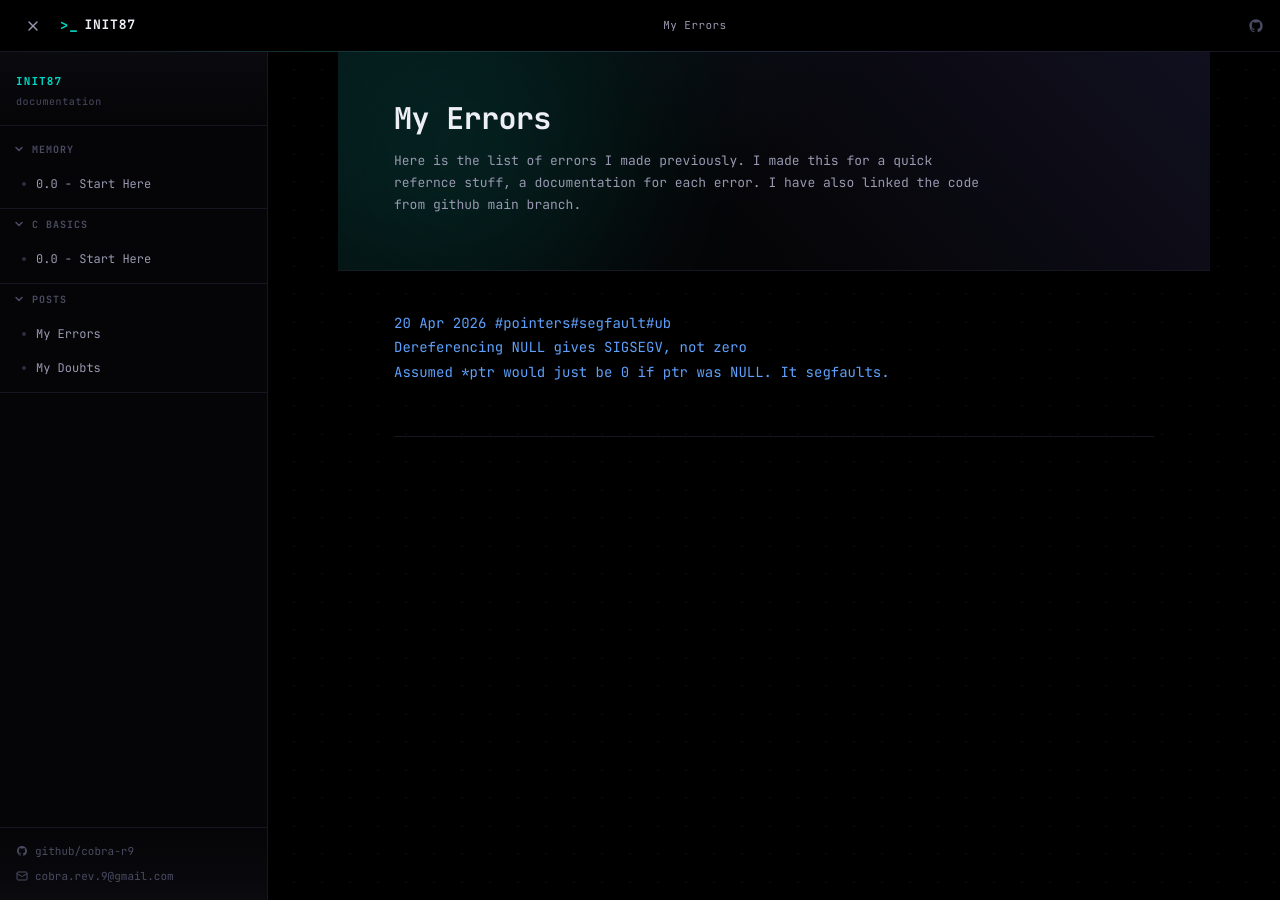
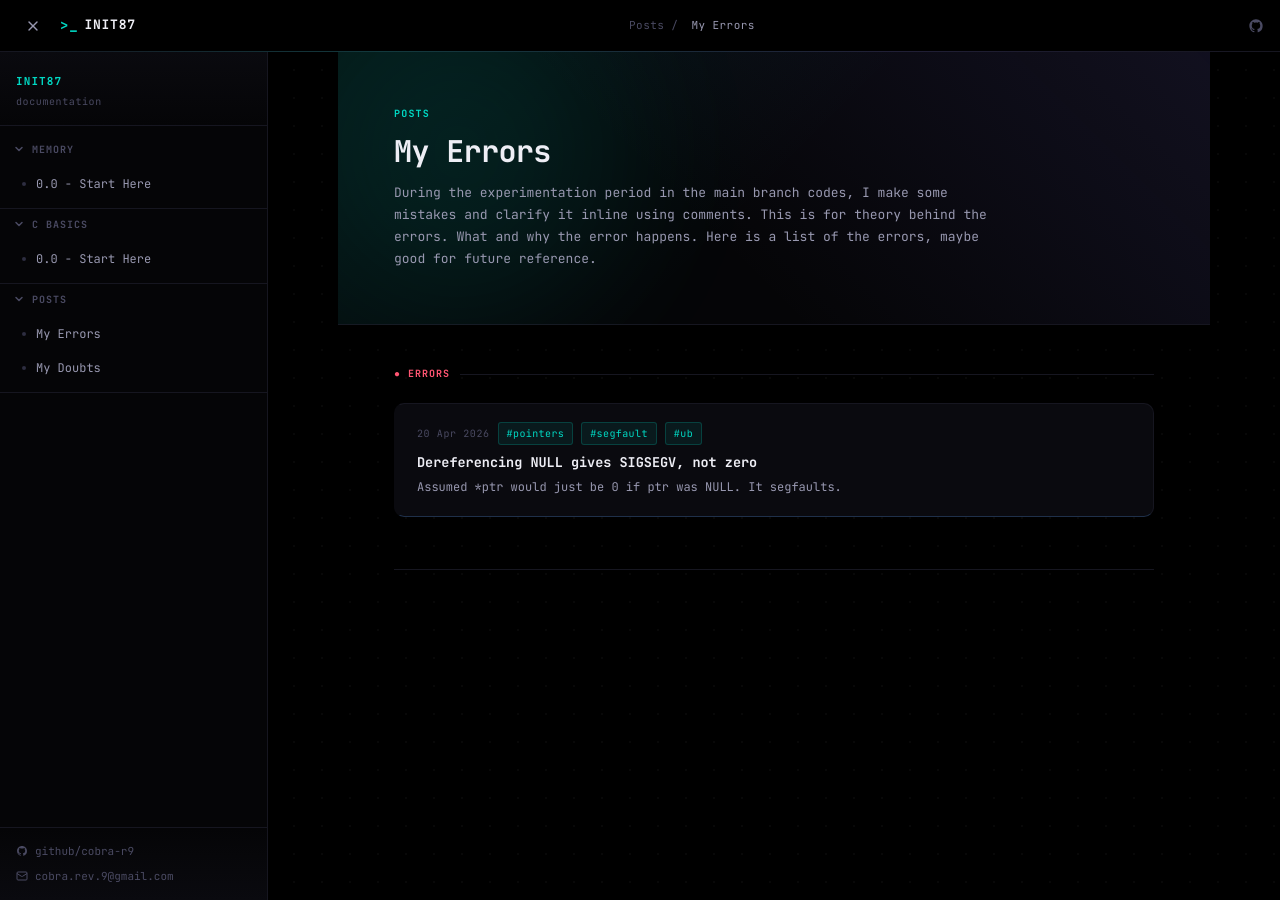
Before and after one commit to cobra-r9/Init87, a Jekyll site: the page built from errors.html, in a window 1280 px wide and 900 px high. Built offline with Jekyll 4.4.1, drawn with Linux system fonts in a browser that asks for light colours.

Commit message:
action: mov; theme; branch: web

```diff
--- a/errors.html
+++ b/errors.html
@@ -1,10 +1,101 @@
 ---
 layout: default
 title: My Errors
-description: "Here is the list of errors I made previously. I made this for a quick refernce stuff, a documentation for each error. I have also linked the code from github main branch. "
+description: "During the experimentation period in the main branch codes, I make some mistakes and clarify it inline using comments. This is for theory behind the errors. What and why the error happens. Here is a list of the errors, maybe good for future reference. "
+part: "Posts"
 ---
 
+<style>
+  .post-list { max-width: var(--content-max); }
+
+  .post-list__empty {
+    font-size: 12px;
+    color: var(--t2);
+    padding: 24px 0;
+  }
+
+  .post-card {
+    display: block;
+    padding: 18px 20px;
+    margin-bottom: 10px;
+    background: var(--s1);
+    border: 1px solid var(--b0);
+    border-left: 3px solid transparent;
+    border-radius: var(--radius-lg);
+    color: var(--t1);
+    text-decoration: none;
+    transition:
+      border-color var(--t-fast),
+      background var(--t-fast),
+      transform var(--t-fast);
+  }
+  .post-card:hover {
+    border-color: var(--b1);
+    border-left-color: #ff5572;
+    background: var(--s2);
+    transform: translateX(3px);
+    color: var(--t0);
+  }
+
+  .post-card__meta {
+    display: flex;
+    align-items: center;
+    flex-wrap: wrap;
+    gap: 8px;
+    margin-bottom: 8px;
+  }
+
+  .post-card__meta time {
+    font-size: 10px;
+    color: var(--t2);
+    letter-spacing: 0.06em;
+  }
+
+  .post-card__tag {
+    font-size: 10px;
+    padding: 2px 8px;
+    border-radius: 3px;
+    color: var(--ac);
+    background: var(--ac-dim);
+    border: 1px solid rgba(0, 217, 196, 0.2);
+    letter-spacing: 0.04em;
+  }
+
+  .post-card__title {
+    font-size: 13.5px;
+    font-weight: 700;
+    color: var(--t0);
+    margin-bottom: 6px;
+    line-height: 1.4;
+  }
+
+  .post-card__desc {
+    font-size: 12px;
+    color: var(--t1);
+    line-height: 1.65;
+  }
+
+  .post-list__type-label {
+    display: flex;
+    align-items: center;
+    gap: 10px;
+    font-size: 10px;
+    font-weight: 700;
+    letter-spacing: 0.1em;
+    text-transform: uppercase;
+    color: #ff5572;
+    margin-bottom: 20px;
+  }
+  .post-list__type-label::after {
+    content: '';
+    flex: 1;
+    height: 1px;
+    background: var(--b0);
+  }
+</style>
+
 <div class="post-list">
+  <div class="post-list__type-label">&#x25CF; Errors</div>
   {% assign error_posts = site.posts | where: "type", "error" %}
   {% if error_posts.size == 0 %}
     <p class="post-list__empty">No error posts yet.</p>
```
Also changed, not shown: doubts.html (+92 -1 lines). Lines whose indentation alone changed are shown as unchanged.
